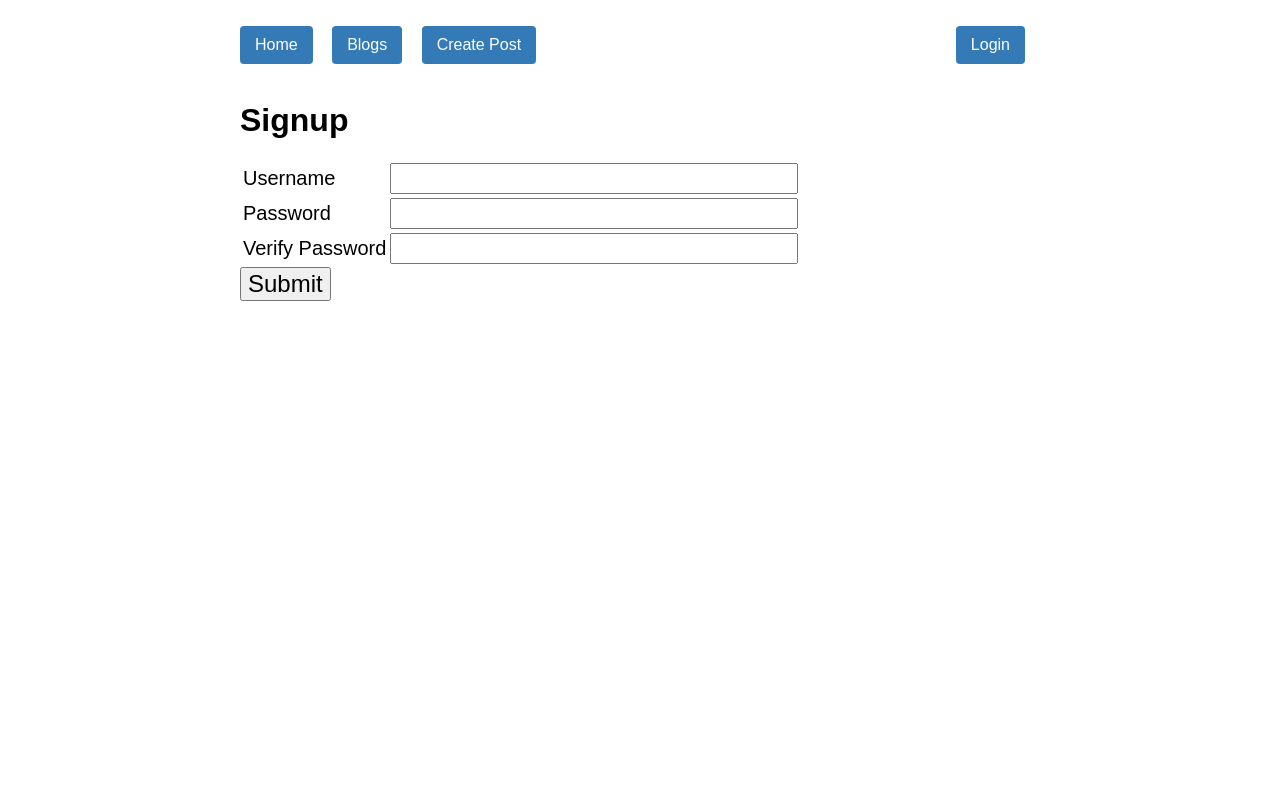
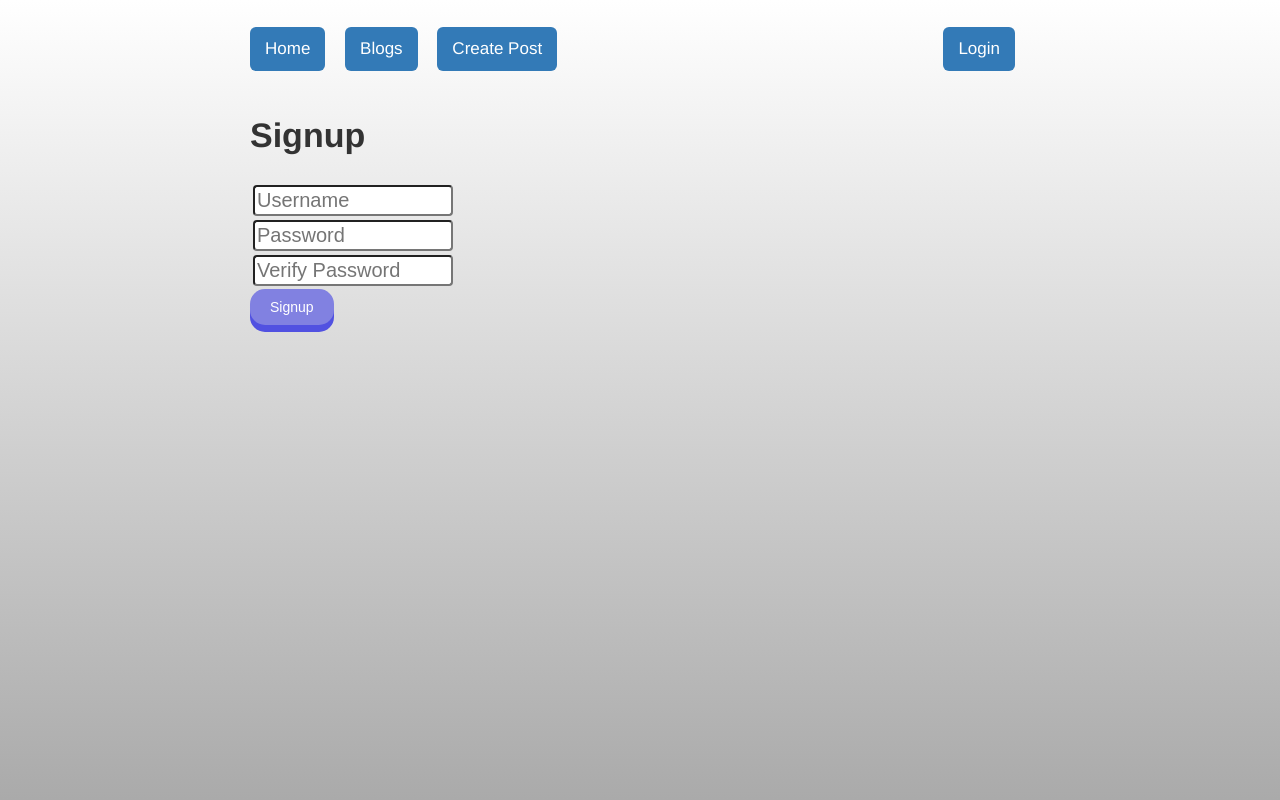
Before and after one commit to Jaredible/blogz, a Flask app: page /signup in a window 1280 px wide. Run offline with Flask 2, Linux system fonts and the light colour scheme; some libraries are stand-ins or nearby versions.

Commit message:
Added some styles

```diff
--- a/main.py
+++ b/main.py
@@ -150,29 +150,45 @@ def logout():
         del session['username']
     return redirect('/blog')
 
+# TODO fix case sensitive logins in username
+
 @app.route('/blog/newpost', methods=['POST', 'GET'])
 def newpost():
+    post_title = ''
+    post_body = ''
+    post_error = ''
+
     if request.method == 'POST':
         owner = User.query.filter_by(username=session['username']).first()
-        blog_title = request.form['title']
-        blog_body = request.form['body']
-        new_blog = Blog(blog_title, blog_body, owner)
-        db.session.add(new_blog)
-        db.session.commit()
-        return redirect('/blog')
+        post_title = request.form['title']
+        post_body = request.form['body']
 
-    return render_template('newpost.html', title='Blogz', current_user=getUser(), isLoggedIn=isLoggedIn())
+        if post_title:
+            if post_body:
+                new_blog = Blog(post_title, post_body, owner)
+                db.session.add(new_blog)
+                db.session.commit()
+                return redirect('/blog')
+            else:
+                post_error = 'Please enter a body'
+        else:
+            post_error = 'Please enter a title'
 
+    return render_template('newpost.html', title='Blogz', post_title=post_title, post_body=post_body, post_error=post_error, current_user=getUser(), isLoggedIn=isLoggedIn())
+
+# TODO bug can add more than just one newpost if you click uncontrollably on post button
+# TODO do hacker tests
 @app.route('/blog', methods=['POST', 'GET'])
 def blogs():
     id = request.args.get('id')
     username = request.args.get('user')
 
+    blogs = Blog.query.order_by(Blog.pub_date.desc()).all()
+
     if username:
+        # TODO sort!!!!!!!
         blogs = User.query.filter_by(username=username).first().blogs
-        return render_template('singleUser.html', title='Blogz', blogs=blogs, username=username, postnew=request.method == 'POST', current_user=getUser(), isLoggedIn=isLoggedIn())
-
-    blogs = Blog.query.order_by(Blog.pub_date.desc()).all()
+        return render_template('singleUser.html', title='Blogz', blogs=blogs, session_user=getUser(), username=username, postnew=request.method == 'POST', current_user=getUser(), isLoggedIn=isLoggedIn())
 
     if id:
         blogs = [Blog.query.get(id)]
--- a/static/css/styles.css
+++ b/static/css/styles.css
@@ -1,8 +1,23 @@
+* {
+    box-sizing: border-box;
+}
+/* TODO bug??, screen shifts right */
+
 body {
-    font-family: sans-serif;
+    font-family: "Helvetica Neue", Arial, Helvetica, sans-serif;
+    font-size: 17px;
+    line-height: 1.42857143;
+    color: #333;
     width: 800px;
+    min-height:100vh;
     margin: 0 auto;
     padding: 10px;
+
+    background: red; /* For browsers that do not support gradients */
+    background: -webkit-linear-gradient(#d0d0e0, #8080e0); /* For Safari 5.1 to 6.0 */
+    background: -o-linear-gradient(#d0d0e0, #8080e0); /* For Opera 11.1 to 12.0 */
+    background: -moz-linear-gradient(#d0d0e0, #8080e0); /* For Firefox 3.6 to 15 */
+    background: linear-gradient(#fff, #aaa); /* Standard syntax */
 }
 
 .error {
@@ -16,16 +31,30 @@ label {
 
 input[type=text],
 input[type=password] {
-    width: 400px;
+    -webkit-transition: width 0.4s ease-in-out;
+    width: 200px;
     font-size: 20px;
     padding: 2px;
+    border-radius: 4px;
+}
+
+input[type=text]:focus,
+input[type=password]:focus {
+    width: 300px;
 }
 
 textarea {
-    width: 400px;
-    height: 200px;
+    -webkit-transition: width 0.5s, height 0.5s;
+    width: 200px;
+    height: 100px;
     font-size: 17px;
     font-family: monospace;
+    border-radius: 4px;
+}
+
+textarea:hover {
+    width: 300px;
+    height: 130px;
 }
 
 input[type=submit] {
@@ -86,31 +137,153 @@ nav #user-account {
     font-size: 12px;
 }
 
+h2 {
+    font-size: 30px;
+    margin-top: 10px;
+    margin-bottom: 10px;
+    font-weight: 500;
+    line-height: 1.1;
+    display: block;
+}
+
 h4 {
     font-size: 18px;
     margin-top: 10px;
     margin-bottom: 10px;
     font-weight: 500;
     line-height: 1.1;
+    display: block;
 }
 
 h4 small {
-    font-size: 75%;
-    color: #777;
+    font-size: 100%;
+    font-weight: 400;
+    line-height: 1;
+    color: #444;
+}
+
+h5 {
+    font-size: 14px;
+    margin-top: 10px;
+    margin-bottom: 10px;
+    font-weight: 500;
+    line-height: 1.1;
 }
 
 p {
     margin: 0 0 10px;
+    display: block;
 }
 
-.nav-pills a {
+.nav-pills .a {
     color: #fff;
     background-color: #337ab7;
-    border-radius: 4px;
+    border-radius: 6px;
     position: relative;
-    display: block;
+    display: inline-block;
     padding: 10px 15px;
     text-decoration: none;
 }
 
-/* https://www.w3schools.com/bootstrap/tryit.asp?filename=trybs_temp_blog&stacked=h
+.nav-pills .b {
+    font-style: italic;
+}
+
+.nav-users a {
+    color: #fff;
+    background-color: #337ab7;
+    border-radius: 6px;
+    position: relative;
+    display: inline-block;
+    padding: 10px 15px;
+    text-decoration: none;
+}
+
+.post-content {
+    color: #111;
+    background-color: #ddd;
+    box-shadow: 1px 1px #bbb;
+    border-radius: 10px;
+    position: relative;
+    display: block;
+    margin: 10px 10px 10px;
+    padding: 10px 10px;
+    text-decoration: none;
+}
+
+.post-content .post-title {
+    color: black;
+}
+
+.post-content:hover {
+    background-color: #eee;
+    box-shadow: 1px 1px #ccc;
+}
+
+.post-button {
+    display: inline-block;
+    border-radius: 4px;
+    background-color: #7171e1;
+    border: none;
+    color: #fff;
+    text-align: center;
+    font-size: 14px;
+    padding: 10px;
+    width: 100px;
+    transition: all 0.5s;
+    cursor: pointer;
+    margin: 5px;
+  }
+
+.post-button span {
+    cursor: pointer;
+    display: inline-block;
+    position: relative;
+    transition: 0.5s;
+}
+
+.post-button span:after {
+    content: '\00bb';
+    position: absolute;
+    opacity: 0;
+    top: 0;
+    right: -20px;
+    transition: 0.5s;
+}
+
+.post-button:hover span {
+    padding-right: 25px;
+}
+
+.post-button:hover span:after {
+    opacity: 1;
+    right: 0;
+}
+
+.login-button {
+    display: inline-block;
+    padding: 10px 20px;
+    font-size: 14px;
+    cursor: pointer;
+    text-align: center;
+    text-decoration: none;
+    outline: none;
+    color: #fff;
+    background-color: #8181e1;
+    border: none;
+    border-radius: 15px;
+    box-shadow: 0 7px #5151e1;
+}
+
+.login-button:hover {
+    background-color: #7171f1
+}
+
+.login-button:active {
+    background-color: #6161e1;
+    box-shadow: 0 4px #3131e1;
+    transform: translateY(3px);
+}
+
+/* https://www.w3schools.com/bootstrap/tryit.asp?filename=trybs_temp_blog&stacked=h */
+/* add easter egg */
--- a/templates/base.html
+++ b/templates/base.html
@@ -9,16 +9,16 @@
     <nav class="nav-pills">
         <ul id="user-account">
             {% if isLoggedIn %}
-                <li class="current_user">logged in as <a href="/blog?user={{ current_user }}"><strong>{{ current_user }}</strong></a></li>
-                <li><a href="/logout">Logout</a></li>
+                <li class="b">Logged in as <a href="/blog?user={{ current_user }}"><strong>{{ current_user }}</strong></a></li>
+                <li><a class="a" href="/logout">Logout</a></li>
             {% else %}
-                <li><a href="/login">Login</a></li>
+                <li><a class="a" href="/login">Login</a></li>
             {% endif %}
         </ul>
         <ul>
-            <li><a href="/">Home</a></li>
-            <li><a href="/blog">Blogs</a></li>
-            <li><a href="/blog/newpost">Create Post</a></li>
+            <li><a class="a" href="/">Home</a></li>
+            <li><a class="a" href="/blog">Blogs</a></li>
+            <li><a class="a" href="/blog/newpost">Create Post</a></li>
         </ul>
     </nav>
 
--- a/templates/signup.html
+++ b/templates/signup.html
@@ -6,27 +6,24 @@
     <form action="/signup" method="POST">
         <table>
             <tr>
-                <td><label for="username">Username</label></td>
                 <td>
-                    <input name="username" type="text" value="{{ username }}">
+                    <input name="username" type="text" value="{{ username }}" placeholder="Username">
                     <span class="error">{{ username_error }}</span>
                 </td>
             </tr>
             <tr>
-                <td><label for="password">Password</label></td>
                 <td>
-                    <input name="password" type="password">
+                    <input name="password" type="password" placeholder="Password">
                     <span class="error">{{ password_error }}</span>
                 </td>
             </tr>
             <tr>
-                <td><label for="verify">Verify Password</label></td>
                 <td>
-                    <input name="verify" type="password">
+                    <input name="verify" type="password" placeholder="Verify Password">
                     <span class="error">{{ verify_error }}</span>
                 </td>
             </tr>
         </table>
-        <input type="submit">
+        <button class="login-button" type="submit">Signup</button>
     </form>
 {% endblock %}
```
Also changed, not shown: other parts of static/css/styles.css (+33 -11 lines), templates/blogs.html (+12 -10 lines), templates/index.html (+8 -4 lines), templates/login.html (+6 -6 lines), templates/newpost.html (+5 -5 lines), templates/singleUser.html (+18 -7 lines).
